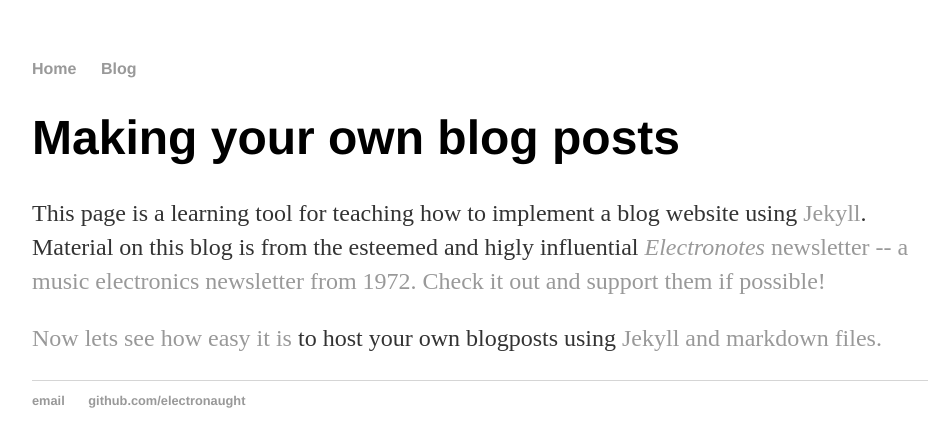
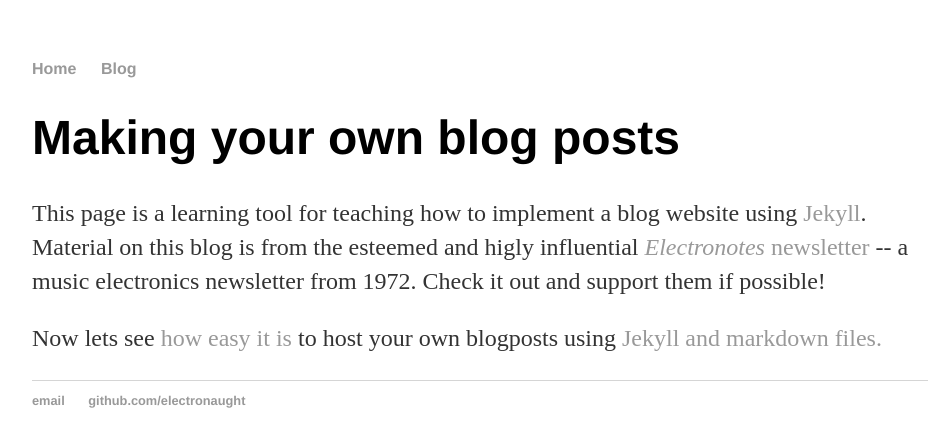
Before and after one commit to electronaught/electronaught.github.io, a Jekyll site: the page built from index.html, in a window 1280 px wide. Shown: the top 447 px of the page, without its empty margins (160-1098 px from the left). Built offline with Jekyll 4.4.1, drawn with Linux system fonts in a browser that asks for light colours; some of the changed lines change nothing that is shown.

Commit message:
fixing link

```diff
--- a/index.html
+++ b/index.html
@@ -5,7 +5,7 @@
 <div class="blurb">
 	<h1>Making your own blog posts</h1>
 
-	<p>This page is a learning tool for teaching how to implement a blog website using <a href="https://jekyllrb.com/docs/">Jekyll</a>.  Material on this blog is from the esteemed and higly influential <a href="http://electronotes.netfirms.com/"> <em>Electronotes</em> newsletter -- a music electronics newsletter from 1972. Check it out and support them if possible! </p>
+	<p>This page is a learning tool for teaching how to implement a blog website using <a href="https://jekyllrb.com/docs/">Jekyll</a>.  Material on this blog is from the esteemed and higly influential <a href="http://electronotes.netfirms.com/"> <em>Electronotes</em> newsletter</a> -- a music electronics newsletter from 1972. Check it out and support them if possible! </p>
 
-	<p> Now lets see <a href="http://jmcglone.com/guides/github-pages/"> how easy it is </a> to host your own blogposts using <a href="/blog">Jekyll and markdown files.</a></p>
+	<p> Now lets see <a href="http://jmcglone.com/guides/github-pages/"> how easy it is </a> to host your own blogposts using <a href="/blog">Jekyll and markdown files.</a> </p>
 </div><!-- /.blurb -->
```
